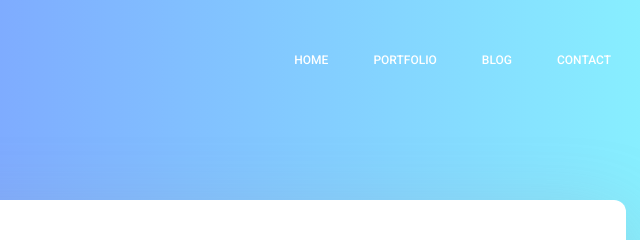
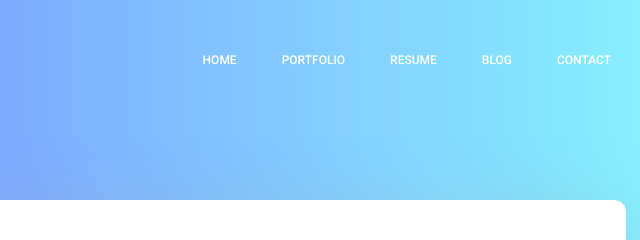
Before and after one commit to MohakBajaj/MohakBajaj, a plain HTML site: page index.html in a window 1280 px wide. Shown: the top 240 px of the page, 599-1239 px from the left. Drawn offline with Linux system fonts and the light colour scheme.

Commit message:
Add files via upload

```diff
--- a/index.html
+++ b/index.html
@@ -54,6 +54,9 @@
 
                 <li class="nav-item">
                   <a class="nav-link" href="portfolio.html">PortFolio</a>
+                </li>
+                <li class="nav-item">
+                  <a class="nav-link" href="https://github.com/Mohak-CODING-HEAVEN/Mohak-CODING-HEAVEN/raw/main/Resume.pdf">Resume</a>
                 </li>
                 <li class="nav-item">
                   <a class="nav-link" href="https://coding-heaven-blog.tk"
```
Also changed, not shown: portfolio.html (+3 -0 lines).
